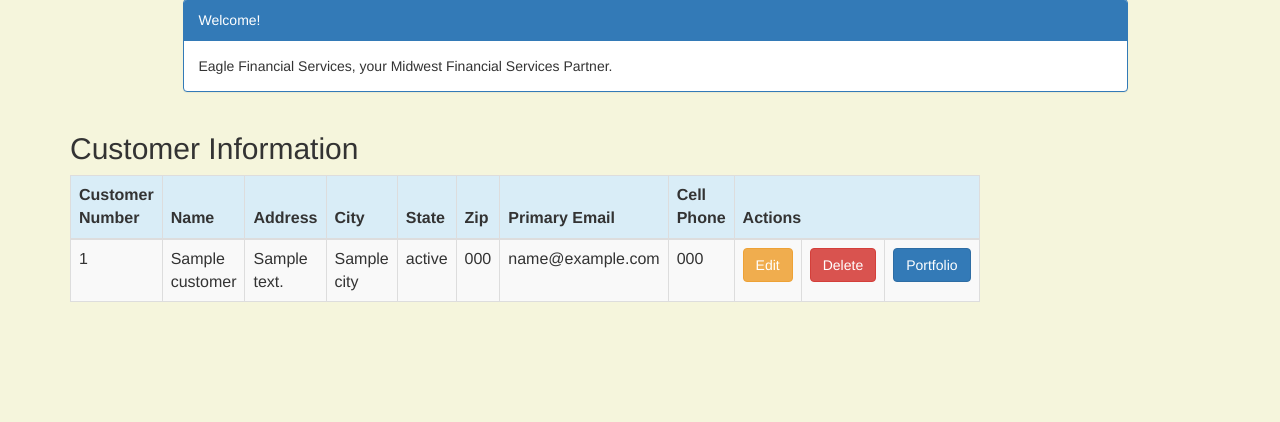
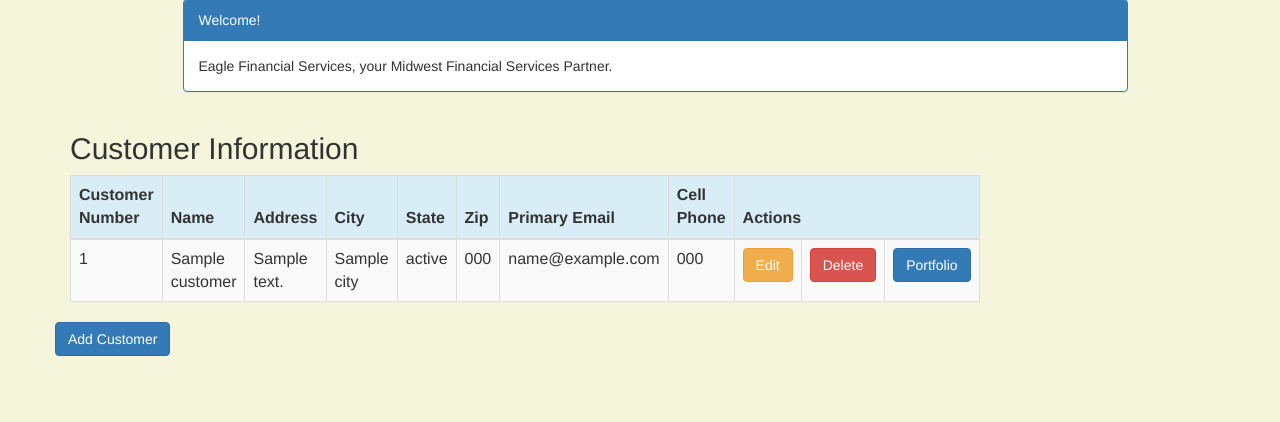
Before and after one commit to Kpasula/Financial-Services, a Django app: template templates/customer/customer_list.html in a window 1280 px wide. Shown: the part 73-495 px from the top of the page. Run offline with Django 4.2, Linux system fonts and the light colour scheme; the template is opened without the code that fills it: most values are stand-ins (such as "Sample title", 1, 10 or a date in 2020); parts of the project's set-up code (start-up, migrations or seed data) failed here and were passed over; some libraries are stand-ins or nearby versions.

Commit message:
Updated Customer list html

```diff
--- a/templates/customer/customer_list.html
+++ b/templates/customer/customer_list.html
@@ -68,7 +68,11 @@
             {% endfor %}
             </tbody>
         </table>
+        <div class="row">
+            <a href="{% url 'portfolio:customer_new' %}" class="row"><span
+                    class="btn btn-primary">Add Customer</span></a>
 
+        </div>
     </div>
     </body>
     </html>
```
